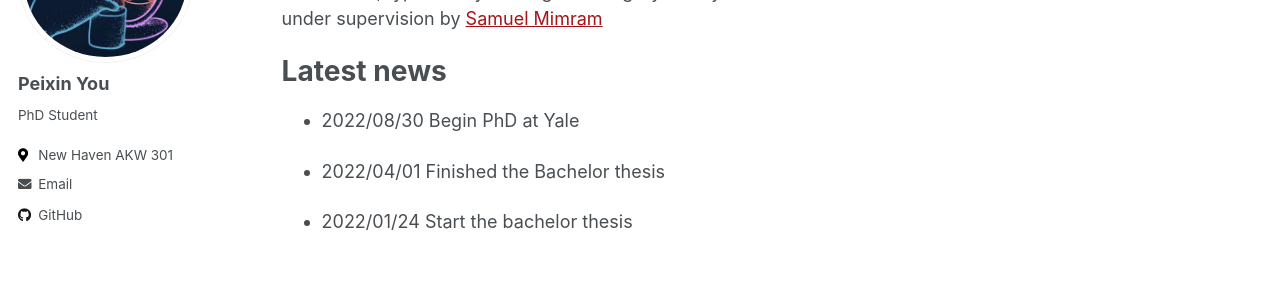
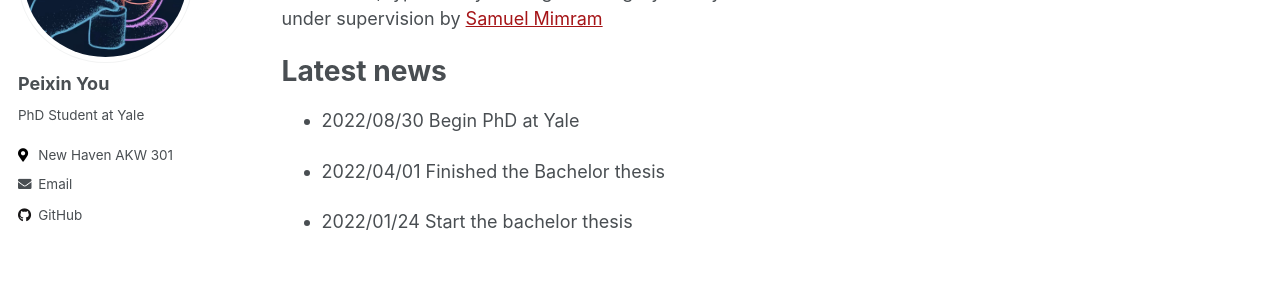
Before and after one commit to hyleIndex/hyleindex.github.io, a Jekyll site: the page built from _pages/about.md, in a window 1280 px wide. Shown: the part 221-521 px from the top of the page. Built offline with Jekyll 4.4.1, drawn with Linux system fonts in a browser that asks for light colours.

Commit message:
Update _config.yml

```diff
--- a/_config.yml
+++ b/_config.yml
@@ -84,8 +84,8 @@ analytics:
 author:
   name             : "Peixin You"
   avatar           : "profile.png"
-  bio              : "PhD Student"
-  location         : "New Haven\n AKW 301"
+  bio              : "PhD Student at Yale"
+  location         : "New Haven AKW 301"
   employer         :
   pubmed           :
   orcid            :
```
